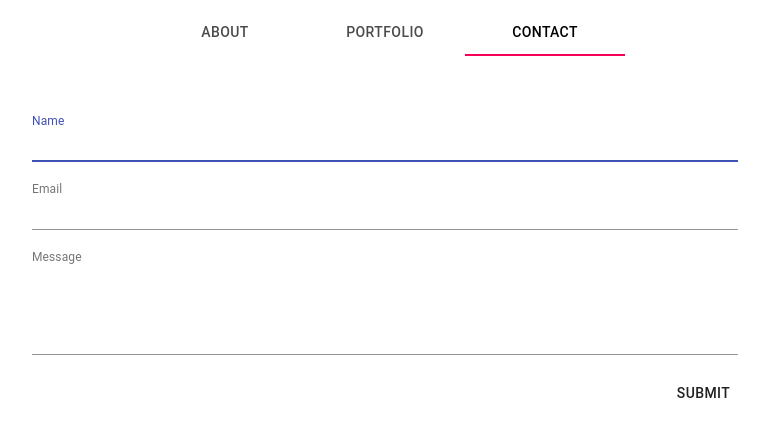
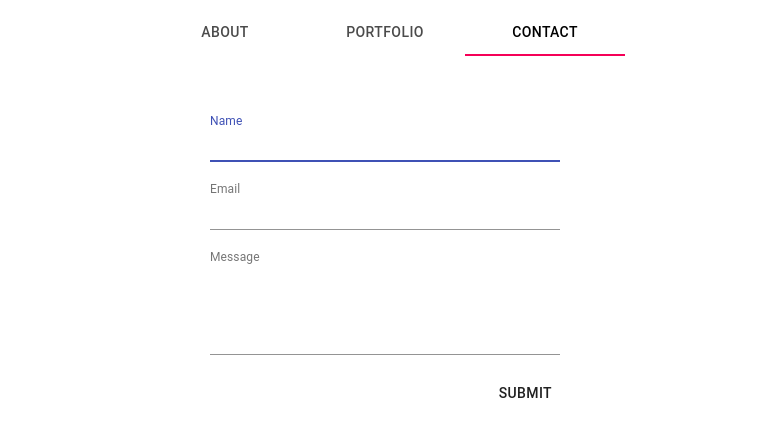
Before and after one commit to arosisi/portfolio, a React (Create React App) app: page / in a window 1280 px wide. Both pictures are taken after a click on the tab "CONTACT". Shown: the top 436 px of the page, without its empty margins (255-1024 px from the left). Built offline with nearby package versions, Linux system fonts and the light colour scheme.

Commit message:
added contact form submit

```diff
--- a/src/components/Contact.js
+++ b/src/components/Contact.js
@@ -1,29 +1,41 @@
 import React from "react";
 import Button from "@material-ui/core/Button";
+import CircularProgress from "@material-ui/core/CircularProgress";
 import TextField from "@material-ui/core/TextField";
 import { withStyles } from "@material-ui/core/styles";
 
 const styles = {
-  root: {
+  inputs: {
     display: "flex",
-    flexWrap: "wrap"
-  },
-  inputs: {
+    flexDirection: "column",
     "& > *": {
+      width: 350,
       marginBottom: 20
     }
   },
-  button: {
-    float: "right"
+  submit: {
+    display: "flex",
+    flexDirection: "column",
+    alignItems: "end"
+  },
+  error: {
+    color: "#f44336"
   }
 };
 
 class Contact extends React.Component {
-  state = { nameError: false, emailError: false, messageError: false };
+  state = {
+    nameError: false,
+    emailError: false,
+    messageError: false,
+    submitting: false,
+    status: ""
+  };
 
   handleSubmit = event => {
     event.preventDefault();
-    const data = new FormData(event.target);
+    const form = event.target;
+    const data = new FormData(form);
     const name = data.get("name");
     const email = data.get("email");
     const message = data.get("message");
@@ -33,23 +45,44 @@ class Contact extends React.Component {
     if (nameError || emailError || messageError) {
       this.setState({ nameError, emailError, messageError });
     } else {
-      // TODO
+      this.setState({ submitting: true }, () => {
+        const xhr = new XMLHttpRequest();
+        xhr.open(form.method, form.action);
+        xhr.setRequestHeader("Accept", "application/json");
+        xhr.onreadystatechange = () => {
+          if (xhr.readyState !== XMLHttpRequest.DONE) return;
+          if (xhr.status === 200) {
+            form.reset();
+            this.setState({ submitting: false, status: "SUCCESS" });
+          } else {
+            this.setState({ submitting: false, status: "ERROR" });
+          }
+        };
+        xhr.send(data);
+      });
     }
   };
 
   render() {
     const { classes } = this.props;
-    const { nameError, emailError, messageError } = this.state;
+    const {
+      nameError,
+      emailError,
+      messageError,
+      submitting,
+      status
+    } = this.state;
     return (
+      <div>
         <form
-        className={classes.root}
           noValidate
           autoComplete='off'
           onSubmit={this.handleSubmit}
+          action='https://formspree.io/moqlndod'
+          method='POST'
         >
           <div className={classes.inputs}>
             <TextField
-            fullWidth
               InputLabelProps={{
                 shrink: true
               }}
@@ -58,10 +91,9 @@ class Contact extends React.Component {
               autoFocus
               error={nameError}
               helperText={nameError ? "Name cannot be blank" : ""}
-            onChange={() => this.setState({ nameError: false })}
+              onChange={() => this.setState({ nameError: false, status: "" })}
             />
             <TextField
-            fullWidth
               InputLabelProps={{
                 shrink: true
               }}
@@ -69,10 +101,9 @@ class Contact extends React.Component {
               label='Email'
               error={emailError}
               helperText={emailError ? "Invalid email format" : ""}
-            onChange={() => this.setState({ emailError: false })}
+              onChange={() => this.setState({ emailError: false, status: "" })}
             />
             <TextField
-            fullWidth
               multiline
               rows={4}
               InputLabelProps={{
@@ -82,13 +113,26 @@ class Contact extends React.Component {
               label='Message'
               error={messageError}
               helperText={messageError ? "Message cannot be blank" : ""}
-            onChange={() => this.setState({ messageError: false })}
+              onChange={() =>
+                this.setState({ messageError: false, status: "" })
+              }
             />
-          <Button type='submit' className={classes.button}>
-            Submit
-          </Button>
+          </div>
+
+          <div className={classes.submit}>
+            {status === "SUCCESS" ? (
+              <p>Submitted!</p>
+            ) : submitting ? (
+              <CircularProgress />
+            ) : (
+              <Button type='submit'>Submit</Button>
+            )}
+            {status === "ERROR" && (
+              <p className={classes.error}>Ooops! There was an error.</p>
+            )}
           </div>
         </form>
+      </div>
     );
   }
 }
```
Lines whose indentation alone changed are shown as unchanged.
